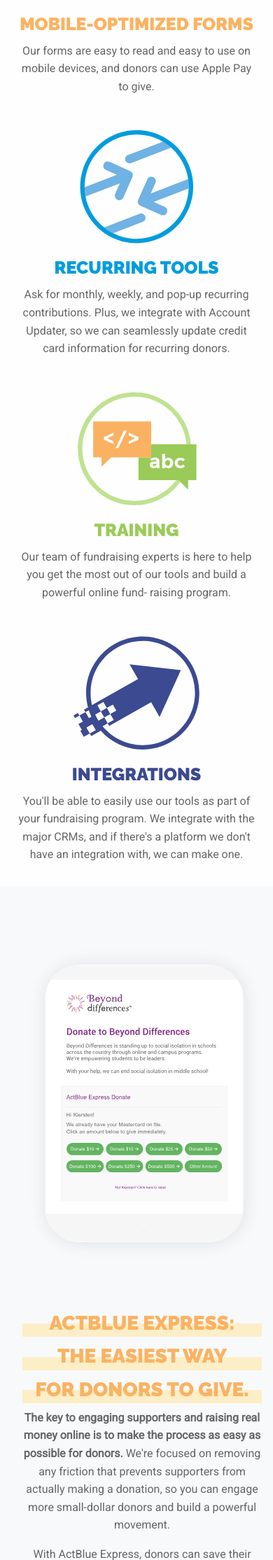
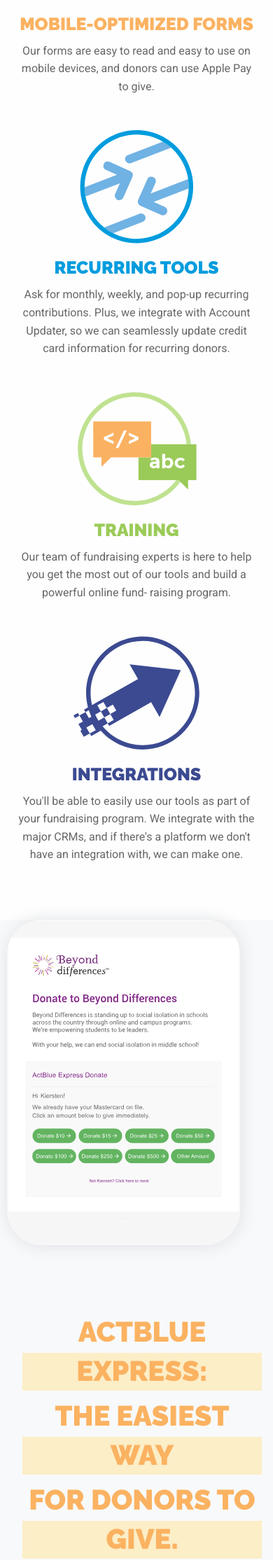
Before and after one commit to CeeNoriega/abc, a PHP site: page / in a window 390 px wide. Shown: the part 2552-4781 px from the top of the page at 70% size. Run offline with PHP 8.4, Linux system fonts and the light colour scheme; some libraries are stand-ins or nearby versions.

Commit message:
express section styling

```diff
--- a/css/app.css
+++ b/css/app.css
@@ -50,6 +50,8 @@ body {
   max-width: 100%;
 }
 
+/*Top Section Medium Screen*/
+
 @media only screen and (max-width: 1496px) {
   .top-section {
     background: url('../images/hero-photo.png') no-repeat center;
@@ -62,6 +64,8 @@ body {
     z-index: 0;
   }
 }
+
+/*Top Section Large Screen*/
 @media only screen and (min-width: 1441px){
   .top-section {
     background: url('../images/hero-photo.png') no-repeat center;
@@ -186,7 +190,6 @@ a.button.hvr-icon-forward {
 .laptop-title-hero h1.groups-1,
 .laptop-title-hero h1.groups-2 {
   background: linear-gradient(to bottom, transparent 50%, #C0E391 15%);
-  /*max-width: 66%;*/
   margin: auto;
   line-height: 1.3;
 }
@@ -236,10 +239,6 @@ a.button.hvr-icon-forward {
   margin: auto;
 }
 
-@media screen and (max-width: 39.9375em) {
-
-}
-
 .fee-section {
   background-color:  #f8f9fa;
 }
@@ -257,7 +256,6 @@ a.button.hvr-icon-forward {
 .first-mid-section img, .second-mid-section img {
   max-width: 250px;
   max-height: 165px;
-  /*stroke: red;*/
 }
 
 .first-mid-section h3, .second-mid-section h3 {
@@ -265,13 +263,6 @@ a.button.hvr-icon-forward {
   font-size: 25px;
   font-weight: 900;
   padding-top: 1rem;
-}
-
-.second-mid-section {
-  position: relative;
-  z-index: 0;
-  /*-webkit-clip-path: polygon(0 0, 1600px 0, 1600px 55%, 0 100%);
-  clip-path: polygon(0 0, 1600px 0, 1600px 55%, 0 100%);*/
 }
 
 .tools {
@@ -362,13 +353,24 @@ a.button.hvr-icon-forward {
   color: #3B4A91;
 }
 
+.angle {
+  background: #fefefe;
+  height: 12rem;
+  position: relative;
+  z-index: 0;
+  background-image: linear-gradient(54deg, #FBB261, #FBB261 8%, transparent 8%, transparent 27%);
+  background-image: -webkit-linear-gradient(54deg, #FBB261, #FBB261 11%, transparent 11%, transparent 27%);
+  -webkit-clip-path: polygon(0 0, 1600px 0, 1600px 20%, 0 100%);
+  clip-path: polygon(0 0, 1600px 0, 1600px 20%, 0 100%);
+}
+
 .express{
   background-color: #f8f9fa;
-  padding-top: 7rem;
-  position: relative;
-  z-index: 0;
-  /*-webkit-clip-path: polygon(44% 27%, 100% 0%, 100% 100%, 0 54%);
-  clip-path: polygon(44% 27%, 100% 0%, 100% 100%, 0 54%);*/
+  padding-top: 0;
+}
+
+#express-section {
+  background-color: #f8f9fa
 }
 
 .left img {
@@ -377,16 +379,24 @@ a.button.hvr-icon-forward {
   box-shadow: 1px 1px 25px #dee0e4;
   border-radius: 50px;
   position: relative;
+  z-index: 3;
+}
+
+.tablet-section {
+  background-color: #f8f9fa;
+  position: relative;
+  z-index: 4;
+  margin-top: -9rem;
 }
 
 #tablet {
   opacity: 0;
-  position: relative;
-  z-index: 4;
 }
 
-.left {
-  padding-left: 4rem;
+@media only screen and (min-width: 40.063em) {
+  .left {
+    padding-left: 7rem;
+  }
 }
 
 .right h2 {
@@ -402,8 +412,9 @@ a.button.hvr-icon-forward {
   padding-top: 5rem;
   color: #666666;
   min-width: 50%
+  background-color: #f8f9fa;
+
 }
-
 
 .right .header .top,
 .right .header .middle,
@@ -424,40 +435,6 @@ a.button.hvr-icon-forward {
   }
 }
 
-/*.right {
-  padding-right: 4rem;
-  margin-right: 5rem;
-  color: #666666;
-}*/
-
-@media screen and (max-width: 39.9375em) {
-  .column:last-child:not(:first-child), .columns:last-child:not(:first-child){
-    float: none;
-    margin: auto;
-  }
-
-  /*.right .header .top,
-  .right .header .middle,
-  .right .header .bottom {
-
-    /*max-width: 300px;*/
-  /*}*/
-  .right h2 {
-    font-size: 28px;
-  }
-  .callout.large {
-    margin: auto;
-  }
-
-  .callout.large h1.sub-banner {
-    padding-left: 0;
-    padding-top: 0;
-  }
-  .menu button {
-    font-size: .75rem;
-  }
-}
-
 .learn {
   background-color: #FBB261;
   text-decoration: none;
@@ -466,6 +443,8 @@ a.button.hvr-icon-forward {
   font-weight: 900;
   text-transform: uppercase;
 }
+
+/*Bottom Medium Screen*/
 
 @media only screen and (max-width: 1440px) {
   .bottom-pink {
@@ -485,6 +464,7 @@ a.button.hvr-icon-forward {
     }
   }
 
+/*Bottom Large Screens*/
 @media only screen and (min-width: 1441px){
   .bottom-pink {
     background:
--- a/index.html
+++ b/index.html
@@ -109,7 +109,7 @@
       <div class="large-4 medium-12 small-12 columns">
         <div class="callout recurring">
           <img src="images/recurring-tools.svg" />
-          <h3>Recurring Tools</h3>
+          <h3 id="recurring">Recurring Tools</h3>
           <p>
             Ask for monthly, weekly, and pop-up recurring contributions. Plus, we integrate with Account Updater, so we can seamlessly update credit card information for recurring donors.
           </p>
@@ -135,6 +135,9 @@
       </div>
     </div>
     <div class="row data-equalizer express flexbox-container"id="express-section">
+      <div class="angle" id="angle">
+      </div>
+      <div class="tablet-section">
         <div class="large-6 small-12 columns panel left" id="tablet">
           <img src="images/charities-ipad-express.svg" />
         </div>
@@ -160,6 +163,7 @@
               With ActBlue Express, donors can save their credit card information and give with a single click in the future. There are over 3.8 million ActBlue Express users, and they can donate to any organization using our platform.
             </p>
             <a href= "#" class="large button hvr-grow hvr-fade-learn learn" id="learn-more">Learn More</a>
+          </div>
         </div>
       </div>
     </div>
--- a/js/app.js
+++ b/js/app.js
@@ -1,7 +1,7 @@
 $(document).foundation()
 
 $(document).ready(function() {
-    var topOfOthDiv = $("#express-section").offset().top;
+    var topOfOthDiv = $("#recurring").offset().top;
     $(window).scroll(function() {
         if($(window).scrollTop() > topOfOthDiv) {
           $("#tablet").animate({opacity: 1}, 1800);
```
Lines whose indentation alone changed are shown as unchanged.
